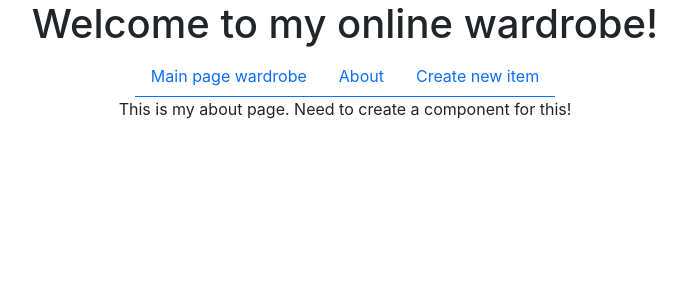
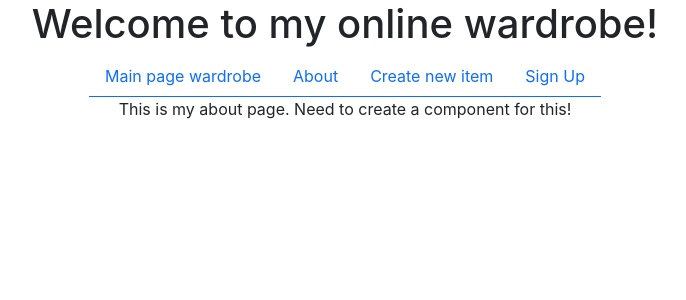
Before and after one commit to adelyanasretdinova/aws_deployment_demo, a React (Create React App) app in the folder my-wardrobe/: page /about in a window 1280 px wide. Shown: the top 300 px of the page, without its empty margins (295-981 px from the left). Built offline with nearby package versions, Linux system fonts and the light colour scheme.

Commit message:
sign in form added

```diff
--- a/my-wardrobe/package.json
+++ b/my-wardrobe/package.json
@@ -11,7 +11,8 @@
     "react-dom": "^18.2.0",
     "react-router-dom": "^6.4.1",
     "react-scripts": "5.0.1",
-    "yup": "^0.32.11"
+    "yup": "^0.32.11",
+    "yup-password": "^0.2.2"
   },
   "scripts": {
     "start": "react-scripts start",
--- a/my-wardrobe/src/App.js
+++ b/my-wardrobe/src/App.js
@@ -4,6 +4,7 @@ import "./App.css";
 import Header from "./components/Header";
 import Container from "./components/Container";
 import NewItem from "./components/NewItem";
+import Registration from "./components/Registration";
 
 const App = () => {
   return (
@@ -22,6 +23,7 @@ const App = () => {
           />
           <Route path="*" element={<div> Page not found</div>} />
           <Route path="/newItem" element={<NewItem />} />
+          <Route path="/registration" element={<Registration />} />
         </Routes>
       </div>
     </BrowserRouter>
--- a/my-wardrobe/src/components/Header.js
+++ b/my-wardrobe/src/components/Header.js
@@ -24,6 +24,12 @@ const Header = () => {
               Create new item
             </Link>
           </li>
+          <li className="nav-item">
+            {" "}
+            <Link to="/registration" className="nav-link">
+              Sign Up
+            </Link>
+          </li>
         </ul>
       </nav>
     </header>
```
Also changed, not shown: 1 other file (tests, documents, lock files or other folders).
